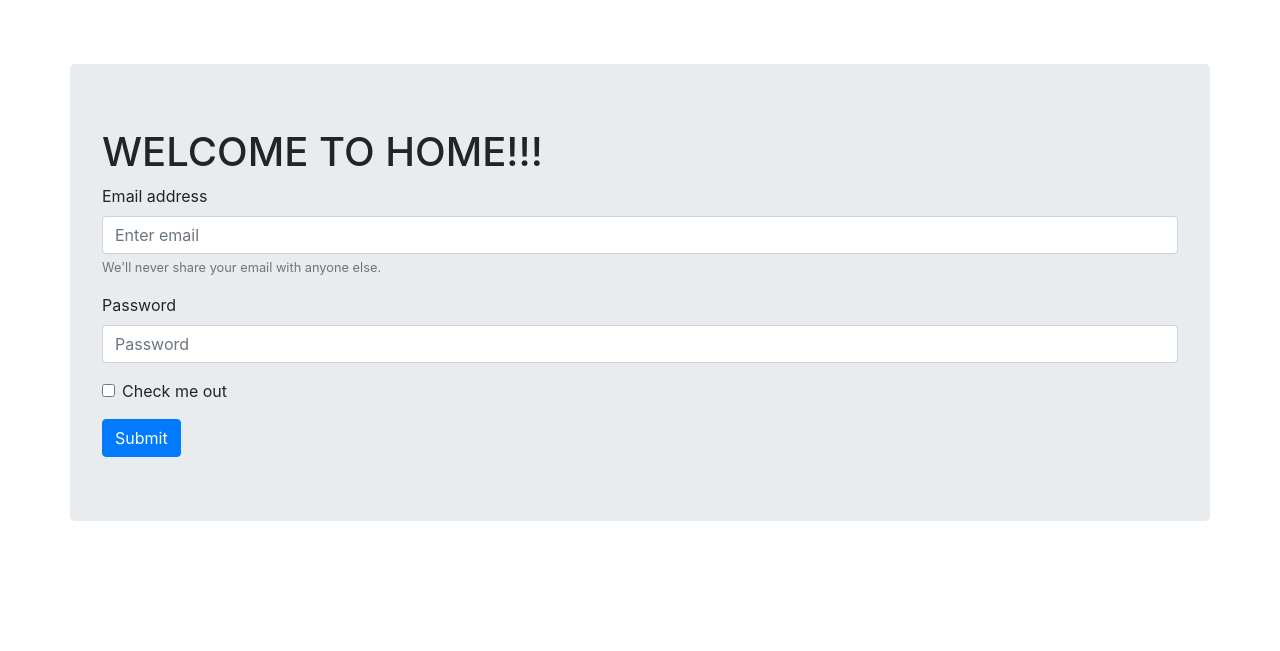
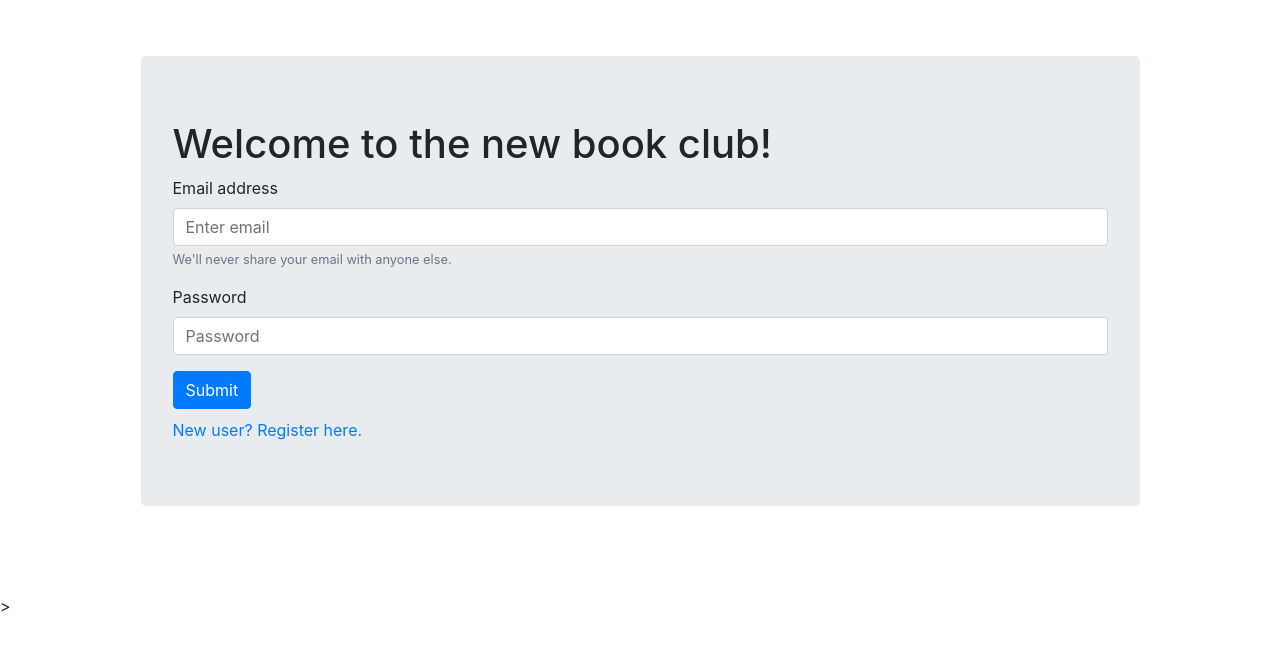
Before and after one commit to omerco1/the_book_club, a Flask app: page / in a window 1280 px wide. Shown: the top 651 px of the page. Run offline with Flask 2, Linux system fonts and the light colour scheme; parts of the project's set-up code (start-up, migrations or seed data) failed here and were passed over; some libraries are stand-ins or nearby versions.

Commit message:
implementing user registration page

```diff
--- a/application.py
+++ b/application.py
@@ -6,8 +6,11 @@ from flask import render_template
 import sqlalchemy
 from sqlalchemy import create_engine
 from sqlalchemy.orm import scoped_session, sessionmaker
+from sqlalchemy.ext.declarative import declarative_base
+from sqlalchemy import Column, Integer, String, Table, Date, Float, MetaData
 
 app = Flask(__name__)
+
 # Check for environment variable
 if not os.getenv("DATABASE_URL"):
     raise RuntimeError("DATABASE_URL is not set")
@@ -20,10 +23,8 @@ app.config["SESSION_TYPE"] = "filesystem"
 # import secrets
 # secrets.token_urlsafe(16)
 # Note store more sensitive info in 'redis' database
-# Session["USERNAME"] = ua.username
+
 app.config["SECRET_KEY"]= 'Cza8wCCc2vKc-qHwzL5YFA'
-
-
 app.static_folder = 'static'
 Session(app)
 
@@ -33,12 +34,15 @@ db = scoped_session(sessionmaker(bind=engine))
 class userauth:
     timesloggedin = 0
     username = ''
+    auth_failed = False
 
     def check_user_or_insert(self, user, passw):
         session['username'] = user
         if (db.execute("SELECT * FROM users WHERE username = :username AND password = :password", {"username": user,"password": passw}).rowcount == 0):
-            db.execute("INSERT INTO users (username, password, userid, timesloggedin) VALUES (:username, :password, :userid, :timesloggedin)", {"username": user, "password": passw, "userid": uuid.uuid1(),  "timesloggedin": 1})
+            db.execute("INSERT INTO users (username, password, useruuid, timesloggedin) VALUES (:username, :password, :useruuid, :timesloggedin)", {"username": user, "password": passw, "useruuid": uuid.uuid1(),  "timesloggedin": 1})
             db.commit()
+            self.timesloggedin = 1
+            self.username = user
         else:
             result_proxy = db.execute("SELECT * FROM users WHERE username = :username AND password = :password", {"username": user, "password": passw})
             query_dict = self.get_dict_from_resultproxy(result_proxy)
@@ -69,10 +73,11 @@ class userauth:
         return self.get_dict_from_resultproxy(rp)
 
 ua = userauth()
+blankuser = userauth()
 
 @app.route('/', methods=['GET', 'POST'])
 def my_form_post():
-    print("IN POST %s " % request.method)
+
     if request.method == 'POST':
         print("OMER IN HERE")
 
@@ -95,8 +100,8 @@ def my_form_post():
         ua.check_user_or_insert(userEmail, userPassword)
         #using session, for an already registered user:
         #redirect(url_for('profile'))
-        return render_template('/home.html', user = ua)
-    return render_template('index.html')
+        return render_template('/login.html', user = ua)
+    return render_template('login.html', user=blankuser)
 
 @app.route("/home")
 def home():
@@ -106,7 +111,13 @@ def home():
         return render_template('home.html', user=userdata)
     else:
         print('Username not found!')
-        return redirect(url_for('index'))
+        return redirect(url_for('login'))
+
+@app.route('/register', methods=['GET', 'POST'])
+def register():
+    if request.method == 'POST':
+        print('attempting to register')
+    return render_template('register.html', user=ua)
 
 @app.route("/signout")
 def sign_out():
@@ -130,12 +141,49 @@ def table_exists(name):
     print('Table "{}" exists: {}'.format(name, ret))
     return ret
 
-if __name__ == '__main__':
+
+
+def init_tables():
+    print('Checking/Creating tables... ')
 
     books_table_name = 'books'
+    users_table_name = 'users'
+    reviews_table_name = 'reviews'
+    local_books_file_name = 'books.csv'
 
-    if not table_exists(books_table_name):
-        print('Building books table...')
+    metadata = MetaData(engine)
 
+    Table(users_table_name, metadata,
+    Column('id', Integer, primary_key=True, nullable=False),
+    Column('username', String, nullable=False),
+    Column('password', String, nullable=False),
+    Column('useruuid', String, nullable=False),
+    Column('timesloggedin', Integer, nullable=False))
 
+    # if not table_exists(books_table_name):
+    # create table sql query (doesnt work):
+    #db.execute("CREATE TABLE %s (bookid SERIAL NOT NULL PRIMARY KEY, title TEXT NOT NULL, isbn TEXT NOT NULL, author TEXT NOT NULL, yearpublished INT NOT NULL)" % books_table_name)
+
+    # Create a table with the appropriate Columns
+    Table(books_table_name, metadata,
+    Column('id', Integer, primary_key=True, nullable=False),
+    Column('yearpublished', Integer, nullable=False),
+    Column('title', String, nullable=False),
+    Column('isbn', String, nullable=False),
+    Column('author', String, nullable=False))
+
+    Table(reviews_table_name, metadata,
+    Column('id', Integer, primary_key=True, nullable=False),
+    Column('datae', Date, nullable=False),
+    Column('title', String, nullable=False),
+    Column('reviewbody', String, nullable=False),
+    Column('userid', String, nullable=False),
+    Column('numstars', String, nullable=False)
+    )
+
+    metadata.create_all()
+
+@app.before_first_request
+def _run_on_start():
     app.run(debug=True)
+    init_tables()
--- a/static/styles/main.css
+++ b/static/styles/main.css
@@ -6,3 +6,7 @@
     padding-left: 10% ;
 
 }
+
+.flex {
+    display: flex;
+}
--- /dev/null
+++ b/templates/login.html
@@ -0,0 +1,57 @@
+<!DOCTYPE html>
+<html>
+    <head>
+        <title>My Webpage</title>
+
+        <link rel="stylesheet" href="https://stackpath.bootstrapcdn.com/bootstrap/4.3.1/css/bootstrap.min.css" integrity="sha384-ggOyR0iXCbMQv3Xipma34MD+dH/1fQ784/j6cY/iJTQUOhcWr7x9JvoRxT2MZw1T" crossorigin="anonymous">
+        <link rel= "stylesheet" type= "text/css" href= "{{ url_for('static',filename='styles/main.css') }}">
+        <!-- <script src="{{ url_for('static',filename='javascriptFileName.js') }}"> </script> -->
+        <!-- <link rel="stylesheet" href="https://cdn.jsdelivr.net/npm/bulma@0.8.0/css/bulma.min.css"> -->
+        <!--  <script defer src="https://use.fontawesome.com/releases/v5.3.1/js/all.js"></script> -->
+    </head>
+    <body>
+            <!-- <div class="alert alert-danger" role="alert" id="danger-alarm">
+                    A simple danger alert—check it out!
+                  </div>
+                  <div class="alert alert-success" role="alert" id="success-alarm">
+                        A simple success alert—check it out!
+                      </div> -->
+        {% if user.auth_failed %}
+            <div class="alert alert-danger" role="alert">
+                The username or password you entered is incorrect, please try again.
+            </div>
+        {% endif %}
+
+        <!-- {% if user.auth_failed %}
+            <div class="alert alert-success" role="alert">
+                Success!
+            </div>
+        {% endif %} -->
+
+        <div class="container">
+            <div style="padding: 5%;">
+                <div class="jumbotron">
+                    <h1> Welcome to the new book club! </h1>
+
+                    <div>
+                        <form method="POST">
+                            <div class="form-group">
+                                <label for="exampleInputEmail1">Email address</label>
+                                <input type="email" class="form-control" name="username" id="exampleInputEmail1" aria-describedby="emailHelp" placeholder="Enter email">
+                                <small id="emailHelp" class="form-text text-muted">We'll never share your email with anyone else.</small>
+                            </div>
+                            <div class="form-group">
+                                <label for="exampleInputPassword1">Password</label>
+                                <input type="password" class="form-control" name="password" id="exampleInputPassword1" placeholder="Password">
+                            </div>
+                            <button type="submit" class="btn btn-primary">Submit</button>
+                            <a style="display: flex; padding-top: 1%; " href="{{ url_for('register') }}">
+                                New user? Register here.
+                            </a>
+                        </form>
+                    </div>
+                </div>
+            </div>
+        </div>>
+    </body>
+</html>
--- a/templates/index.html
+++ b/templates/register.html
@@ -20,7 +20,7 @@
 
         <div style="padding: 5%;">
             <div class="container jumbotron">
-                <h1> WELCOME TO HOME!!! </h1>
+                <h1> Account Registration </h1>
 
                 <div>
                     <form method="POST">
@@ -33,11 +33,14 @@
                             <label for="exampleInputPassword1">Password</label>
                             <input type="password" class="form-control" name="password" id="exampleInputPassword1" placeholder="Password">
                         </div>
-                        <div class="form-group form-check">
-                            <input type="checkbox" class="form-check-input" id="exampleCheck1">
-                            <label class="form-check-label" for="exampleCheck1">Check me out</label>
-                        </div>
-                        <button type="submit" class="btn btn-primary">Submit</button>
+                        <div class="form-group">
+                                <label for="exampleInputPassword1">Confirm password</label>
+                                <input type="password" class="form-control" name="confirm_password" id="confirm_password" placeholder="Password">
+                            </div>
+                        <button type="submit" class="btn btn-primary">Register</button>
+                        <a style="display: flex; padding-top: 1%; " href="{{ url_for('my_form_post') }}">
+                           Take me back to login
+                        </a>
                     </form>
                 </div>
             </div>
```
